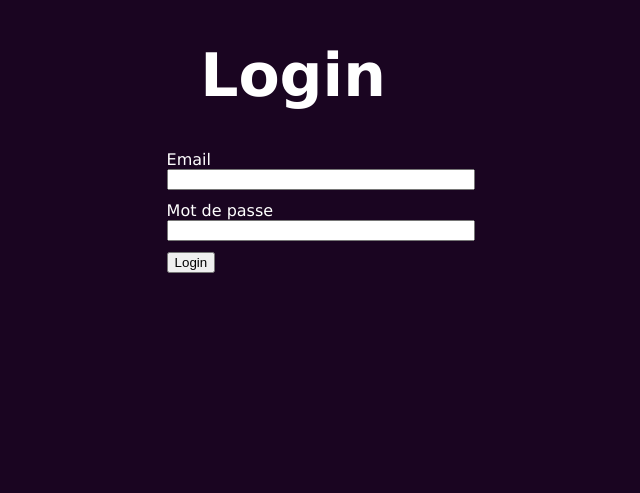
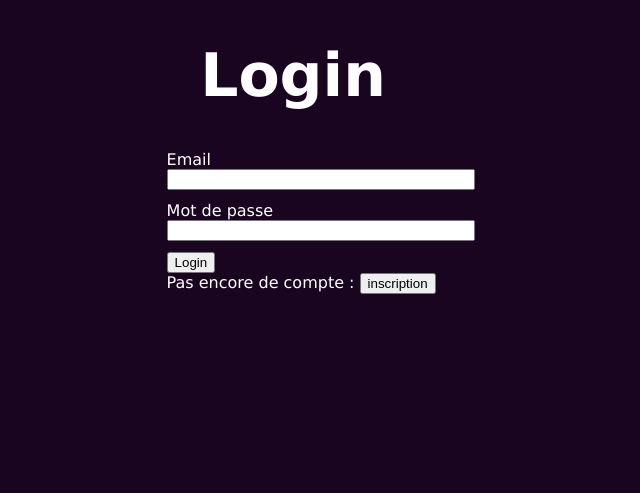
Before and after one commit to EstebanDardillac/Projet-Bank, a PHP site: page /login.php in a window 1280 px wide. Shown: the top 493 px of the page, without its empty margins (347-987 px from the left). Run offline with PHP 8.4, Linux system fonts and the light colour scheme.

Commit message:
css update

```diff
--- a/www/assets/login.css
+++ b/www/assets/login.css
@@ -5,6 +5,10 @@ body{
     font-family: Verdana, Geneva, Tahoma, sans-serif;
 }
 .titre {
+    background-color:#1a0521;
+    height: auto;
+    width: auto;
+    font-family: Verdana, Geneva, Tahoma, sans-serif;
     font-size: 60px;
     margin-right: 10%;
     margin-left: 10%;
@@ -13,6 +17,10 @@ body{
     text-align: center;
 }
 #contenu {
+    background-color:#1a0521;
+    height: auto;
+    width: auto;
+    font-family: Verdana, Geneva, Tahoma, sans-serif;
     display: flex;
     flex-direction: column;
     justify-content: space-around;
--- a/www/login.php
+++ b/www/login.php
@@ -24,6 +24,10 @@ require_once __DIR__ . '/../src/templates/partials/html_head.php';
 		<input type="password" id="password" name="password">
 	</div>
 	<button id="button" type="submit">Login</button>
+	<div id="inscription">
+		<label for="password">Pas encore de compte :</label>
+		<button id="button" type="submit">inscription</button>
+	</div>
 </form>
 </div>
 
```
